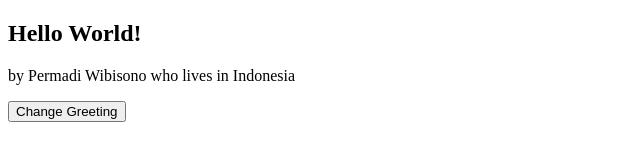
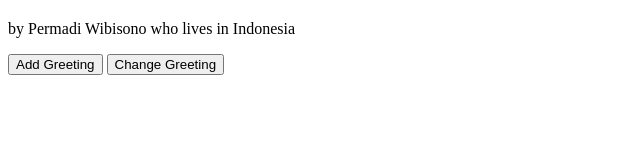
Before and after one commit to permadiwibisono/hello-vue, a plain HTML site: page index.html in a window 1280 px wide. Shown: the whole page, without its empty margins (0-640 px from the left). Drawn offline with nearby package versions, Linux system fonts and the light colour scheme.

Commit message:
day02 - Showing up greeting props not defined before and get the error

```diff
--- a/index.html
+++ b/index.html
@@ -10,6 +10,7 @@
     <div id="app">
       <h2>{{ greeting }}</h2>
       <p>by {{ user }} who lives in {{ city }}</p>
+      <button v-on:click="addGreeting">Add Greeting</button>
       <button v-on:click="changeGreeting">Change Greeting</button>
     </div>
     <script src="https://unpkg.com/vue"></script>
--- a/index.js
+++ b/index.js
@@ -1,11 +1,14 @@
 new Vue({
   el: "#app",
   data: {
-    greeting: "Hello World!",
+    // greeting: "Hello World!",
     user: "Permadi Wibisono",
     city: "Indonesia"
   },
   methods: {
+    addGreeting() {
+      this.greeting = 'Hello World';
+    },
     changeGreeting() {
       this.greeting = this.greeting === 'Hello World!' ?
       'What is up!' :
```
